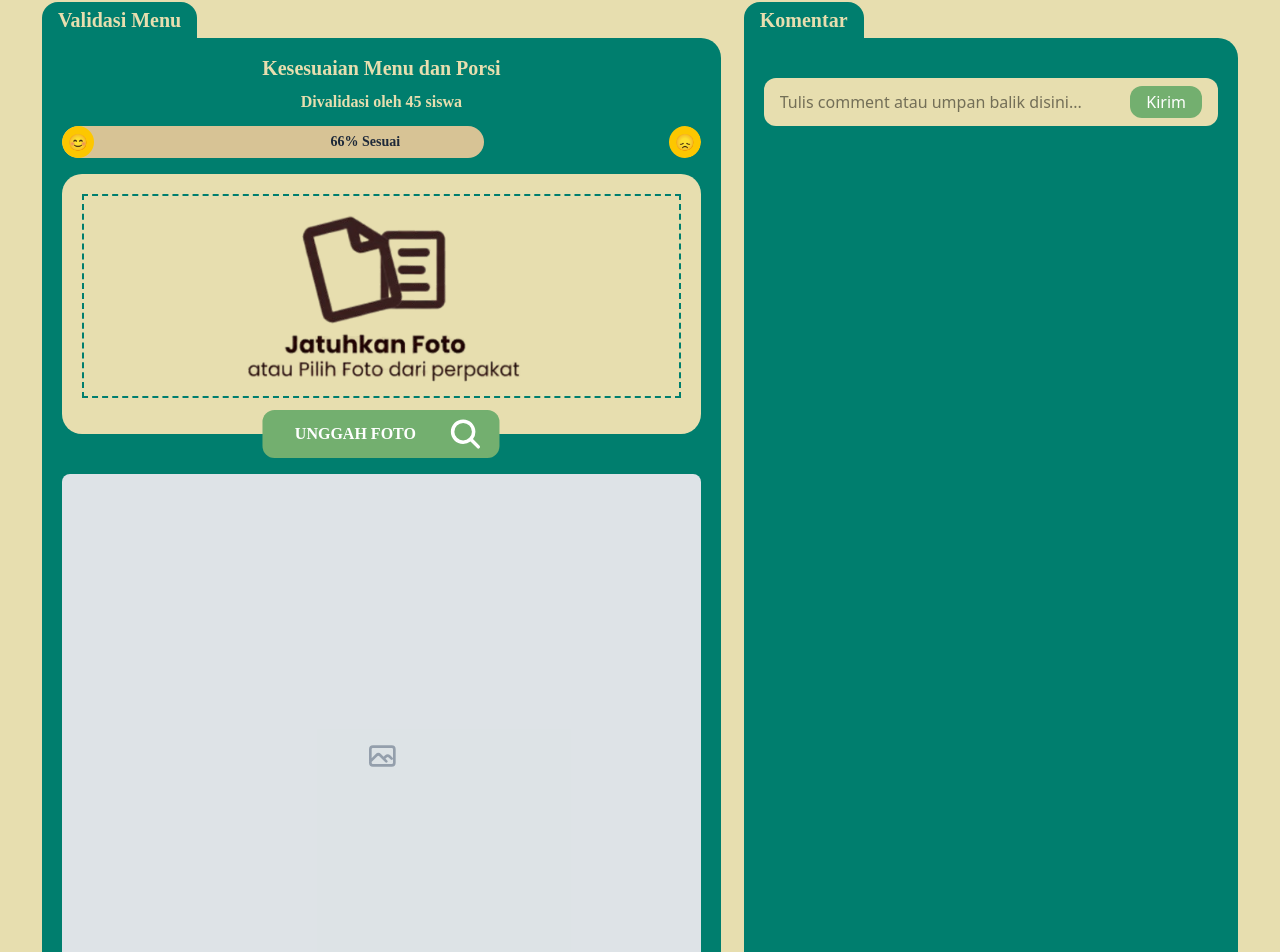
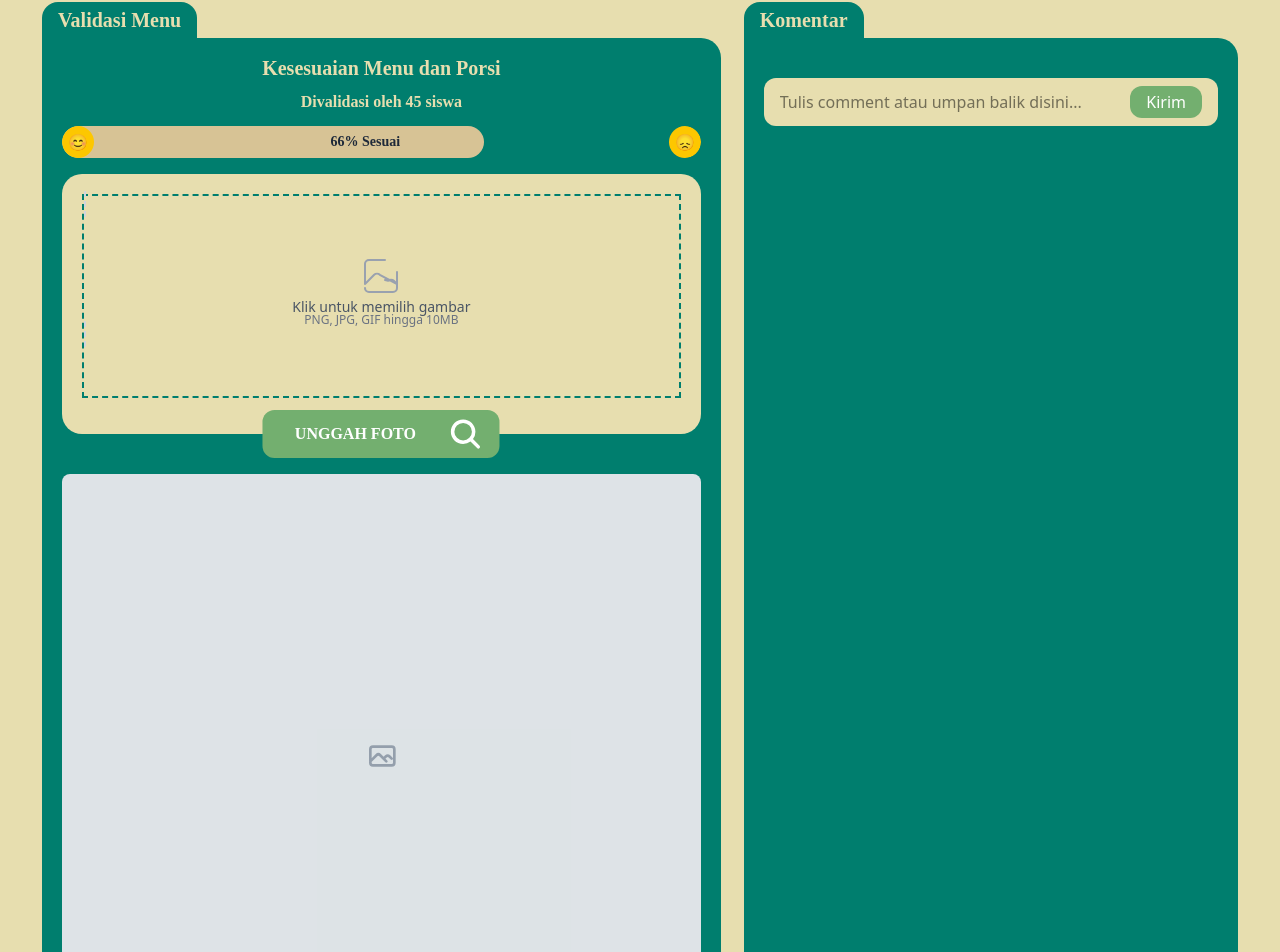
Before and after one commit to Nacktdiv/SIPMBG, a React (Vite) app in the folder client/: page / in a window 1280 px wide. Shown: the part 862-1814 px from the top of the page. Built offline with nearby package versions, Linux system fonts and the light colour scheme.

Commit message:
fix label

```diff
--- a/client/src/App.css
+++ b/client/src/App.css
@@ -5,7 +5,6 @@
         gap: 16px;
         grid-template-columns: repeat(4, 1fr);
     }
-
 
 
 @media (width >= 48rem) {
@@ -16,3 +15,7 @@
     grid-template-columns: repeat(12, 1fr)
 }
 }
+
+.DisplayNone {
+    display: none;
+}
--- a/client/src/component/lacakmbg/validasifitur.jsx
+++ b/client/src/component/lacakmbg/validasifitur.jsx
@@ -139,12 +139,41 @@ const ValidasiFitur = ({setmodalPopup, PathGambar,  }) => {
                 <div className="flex flex-col p-5 bg-cream rounded-[20px] relative mb-6 ">
                     <div className="border-hijau-tua border-2 border-dashed mb-4">
                         <div className="h-50 ">
-                            <img    src={jatuhFoto}
+                            {/*<img    src={jatuhFoto}
                                     alt=""
                                     className="h-full w-full object-cover"
-                                    onClick={() => setmodalPopup(true)} />
-                        </div>
-
+                                    onClick={() => setmodalPopup(true)} />*/}
+                            <label
+                                htmlFor="hidden-file-upload"
+                                className="cursor-pointer
+                                bg-brown-100 border-2 border-dashed border-gray-300 rounded-lg
+                                hover:border-brown-500 hover:bg-brown-50 transition-colors duration-200
+                                object-cover items-center justify-center"
+                                src={jatuhFoto}
+                                onClick={() => setmodalPopup(true)}
+                                >
+                                <div className="text-center pt-10">
+                                    <svg
+                                    className="mx-auto h-12 w-12 text-gray-400"
+                                    stroke="currentColor"
+                                    fill="none"
+                                    viewBox="0 0 48 48"
+                                    aria-hidden="true"
+                                    >
+                                    <path
+                                        d="M28 8H12a4 4 0 00-4 4v20m32-12v8m0 0v8a4 4 0 01-4 4H12a4 4 0 01-4-4m32-4l-3.172-3.172a4 4 0 00-5.656 0L28 28M8 32l9.172-9.172a4 4 0 015.656 0L40 32"
+                                        strokeWidth="2"
+                                        strokeLinecap="round"
+                                        strokeLinejoin="round"
+                                        />
+                                    </svg>
+                                    <p className="mt-2 text-sm text-gray-600">
+                                    Klik untuk memilih gambar
+                                    </p>
+                                    <p className="text-xs text-gray-500">PNG, JPG, GIF hingga 10MB</p>
+                                </div>
+                            </label>
+                    </div>
                     </div>
                     <button className="bg-hijau-muda  w-fit pr-4 rounded-xl flex absolute left-1/2 -translate-x-1/2 top-full -translate-y-1/2 transition duration-300 hover:scale-105 hover:shadow-lg hover:bg-hijau-muda-3"
                             onClick={() => setmodalPopup(true)}>
```
